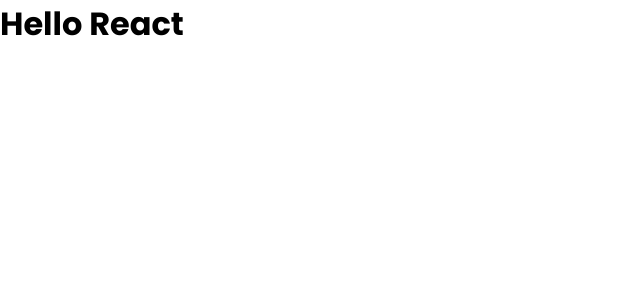
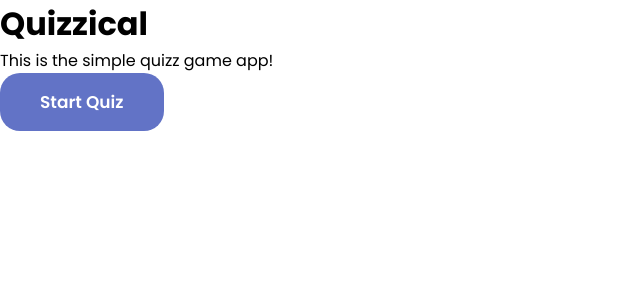
Before and after one commit to VictorMugisha/Quizzical, a React (Vite) app: page / in a window 1280 px wide. Shown: the top 300 px of the page, without its empty margins (0-640 px from the left). Built offline with nearby package versions, Linux system fonts and the light colour scheme.

Commit message:
Created a button component

```diff
--- a/src/App.css
+++ b/src/App.css
@@ -4,3 +4,21 @@
   box-sizing: border-box;
   font-family: "Poppins", sans-serif;
 }
+
+
+.button-component {
+  text-transform: capitalize;
+  color: white;
+  background: rgb(98, 115, 198);
+  border-radius: 20px;
+  padding: 1rem 2.5rem;
+  outline: none;
+  border: none;
+  font-size: 17px;
+  font-weight: 600;
+  cursor: pointer;
+  transition: all 300ms ease;
+}
+.button-component:hover {
+  background: rgb(77, 91, 158);
+}
--- a/src/App.jsx
+++ b/src/App.jsx
@@ -1,7 +1,10 @@
 import React from 'react'
 import './App.css'
+import InitialPage from './components/InitialPage'
 
 export default function App() {
 
-  return <h1>Hello React</h1>
+  return (
+    <InitialPage />
+  )
 }
--- /dev/null
+++ b/src/components/Button.jsx
@@ -0,0 +1,11 @@
+import React from 'react'
+
+const Button = (props) => {
+  return (
+    <button className="button-component">
+        {props.text}
+    </button>
+  )
+}
+
+export default Button
--- /dev/null
+++ b/src/components/InitialPage.jsx
@@ -0,0 +1,14 @@
+import React from 'react'
+import Button from './Button'
+
+const InitialPage = () => {
+  return (
+    <div>
+        <h1>Quizzical</h1>
+        <p>This is the simple quizz game app!</p>
+        <Button text="Start Quiz" />
+    </div>
+  )
+}
+
+export default InitialPage
```
Also changed, not shown: src/components/Question.jsx (added, +9 -0 lines), src/components/Questions.jsx (added, +9 -0 lines), src/components/Solutions.jsx (added, +9 -0 lines).
